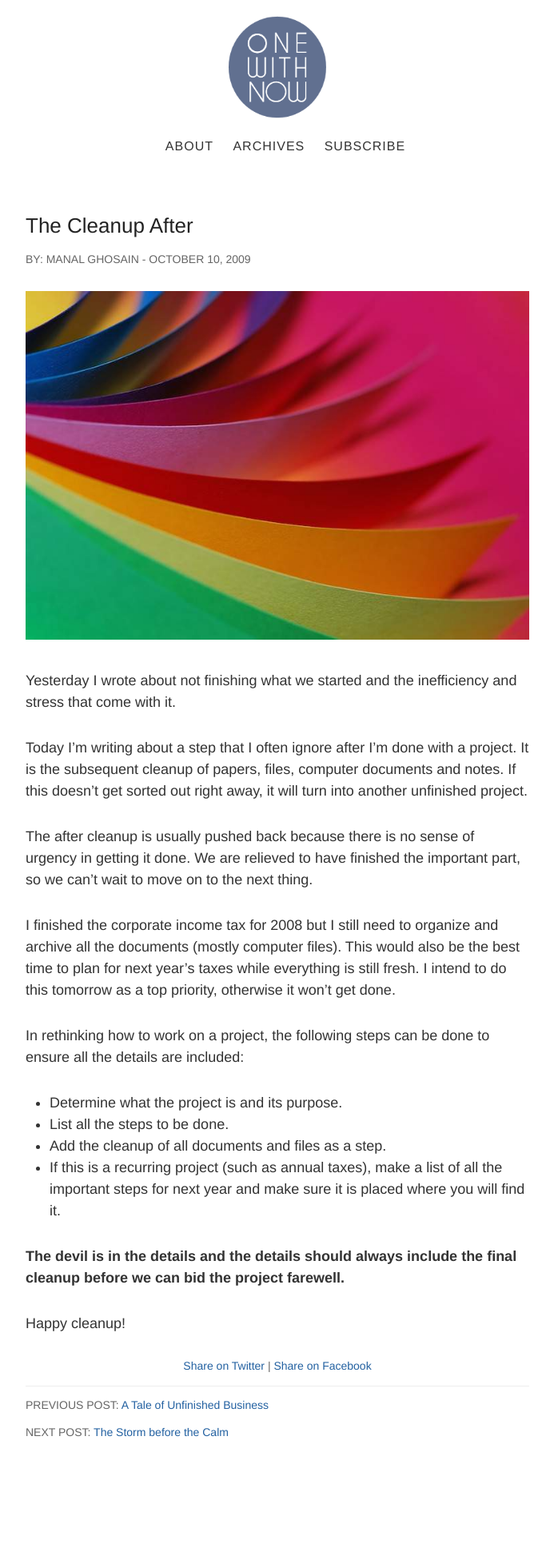
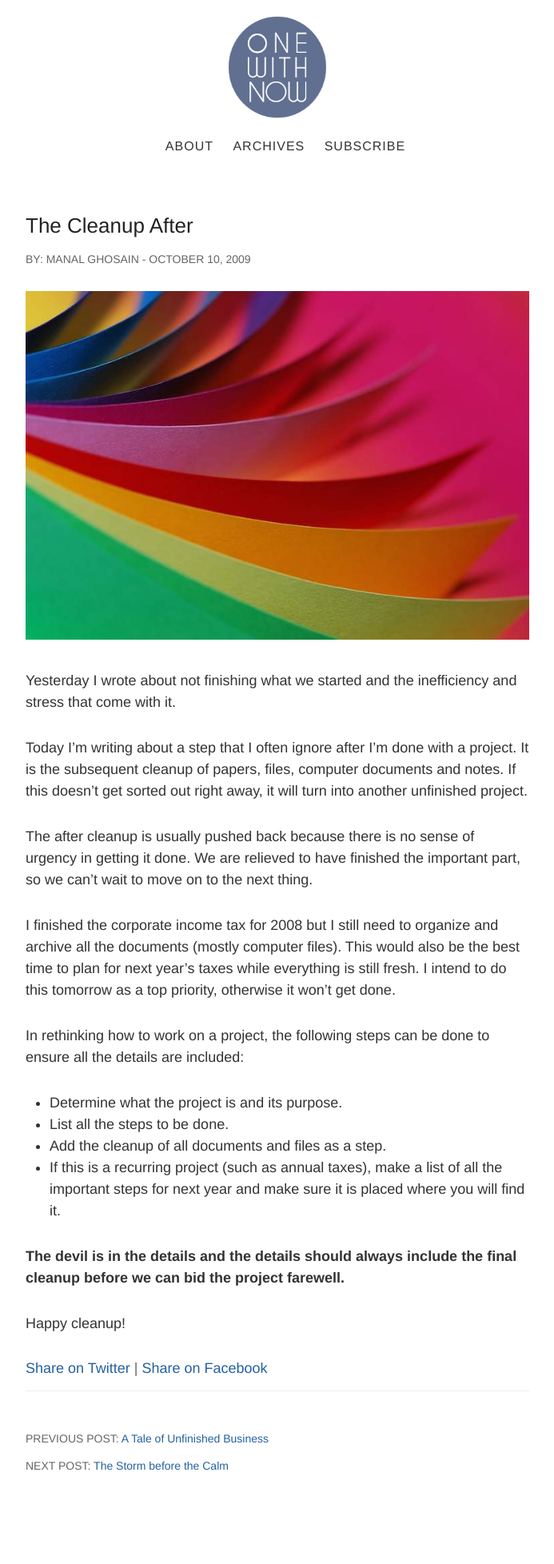
Before and after one commit to onewithnow/onewithnow.github.io, a Jekyll site: the page built from _posts/2009-10-10-cleanup.md, in a window 1280 px wide. Shown: the whole page at 80% size, without its empty margins (293-986 px from the left). Built offline with Jekyll 4.4.1, drawn with Linux system fonts in a browser that asks for light colours; Markdown is read by kramdown in place of the engine named in the settings; before the commit the page ends 1914 px from its top, so only the background shows below that.

Commit message:
more space

```diff
--- a/_layouts/post.html
+++ b/_layouts/post.html
@@ -13,11 +13,13 @@
     {{ content }}
   </div>
 
-  <div align="center"><h5>
-  <a href="https://twitter.com/intent/tweet?text={{ page.title }}&url={{ site.url }}{{ page.url }}&via={{ site.twitter_username }}&related={{ site.twitter_username }}" rel="nofollow" target="_blank" title="Share on Twitter">Share on Twitter</a> | <a href="https://facebook.com/sharer.php?u={{ site.url }}{{ page.url }}" rel="nofollow" target="_blank" title="Share on Facebook">Share on Facebook</a></h5>
+  <div><h4>
+  <a href="https://twitter.com/intent/tweet?text={{ page.title }}&url={{ site.url }}{{ page.url }}&via={{ site.twitter_username }}&related={{ site.twitter_username }}" rel="nofollow" target="_blank" title="Share on Twitter">Share on Twitter</a> | <a href="https://facebook.com/sharer.php?u={{ site.url }}{{ page.url }}" rel="nofollow" target="_blank" title="Share on Facebook">Share on Facebook</a></h4>
   </div>
 
 <hr/>
+
+<br/>
 
 <div>
  {% if page.previous %}
```
